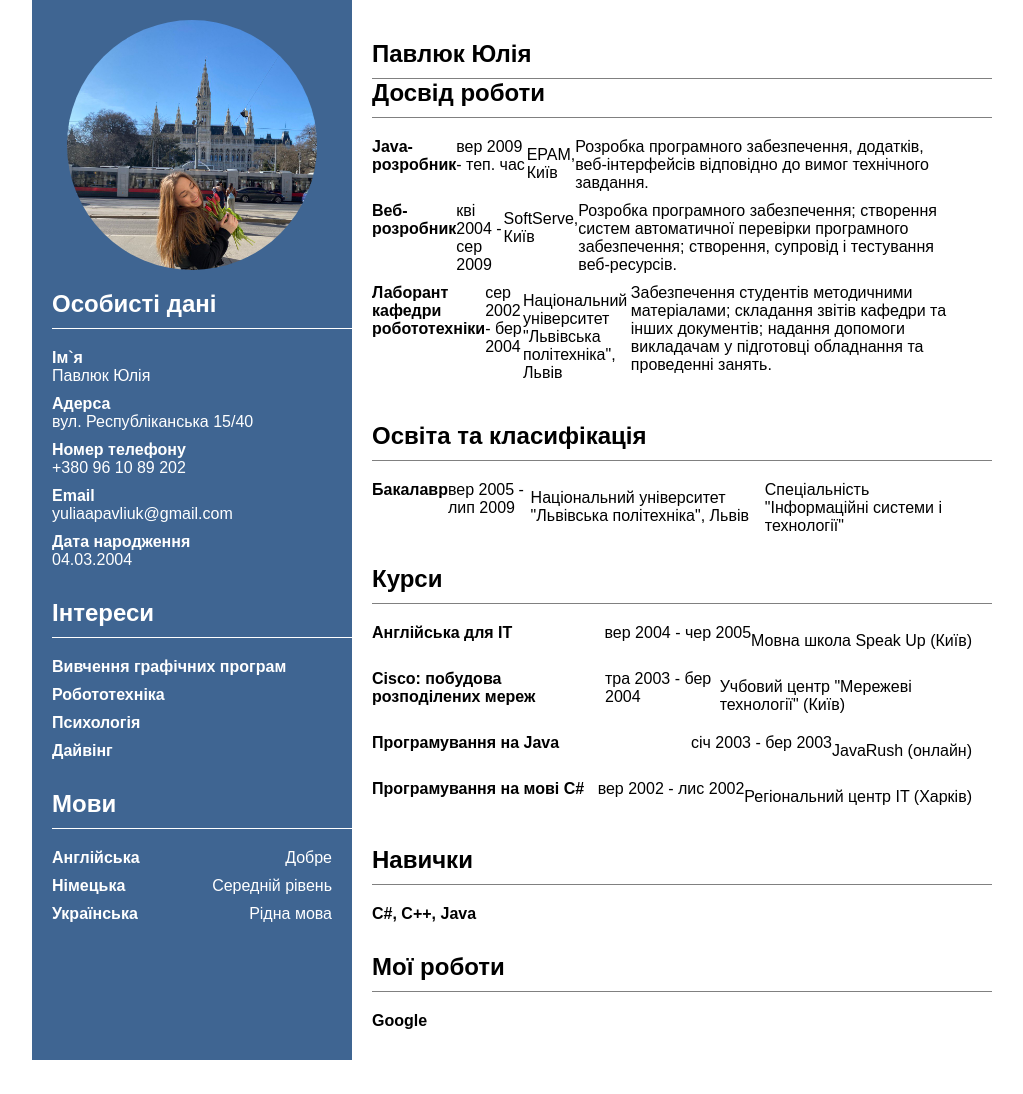
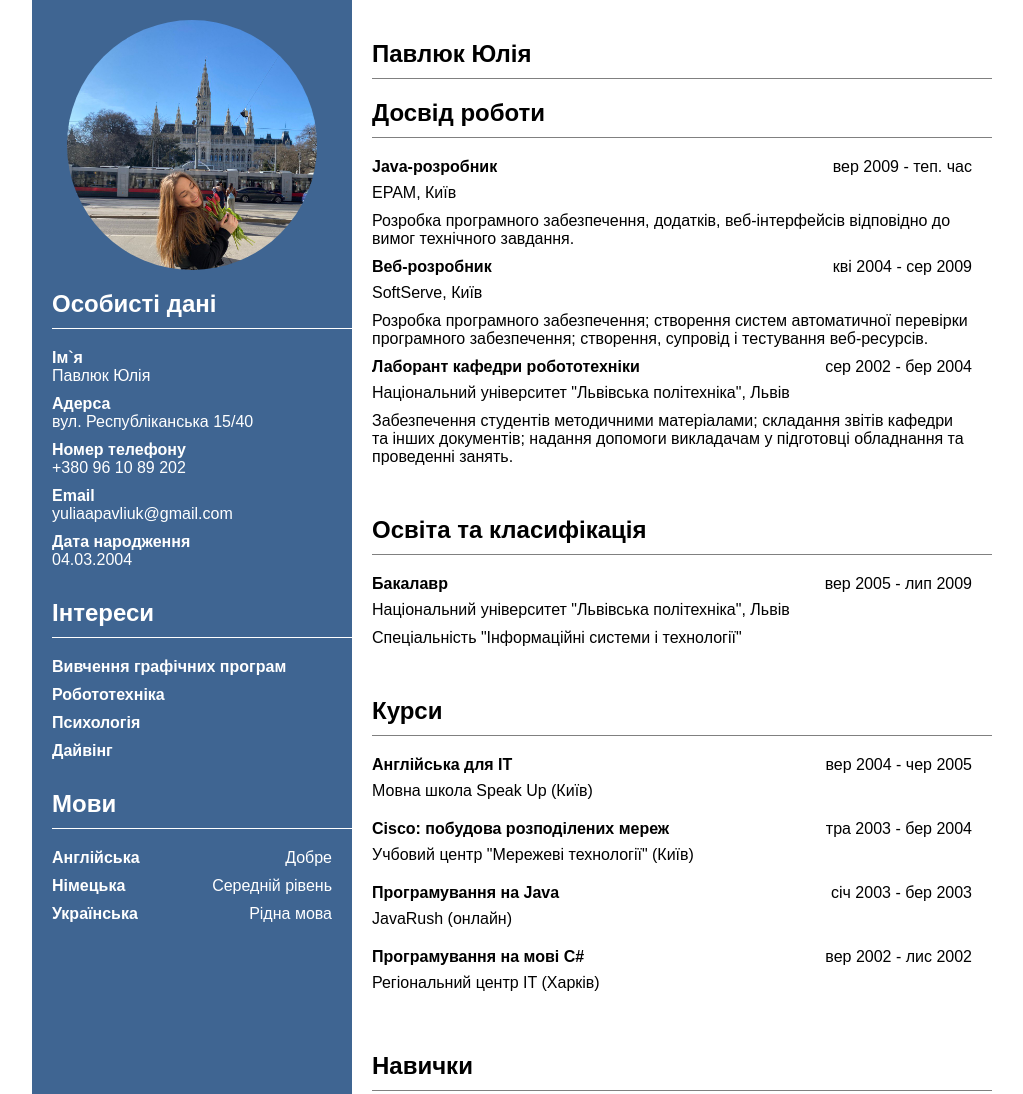
Before and after one commit to Yulia040304/Yulia040304.github.io, a plain HTML site: page index.html in a window 1280 px wide. Shown: the top 1094 px of the page, without its empty margins (128-1151 px from the left). Before the commit the page ends 1060 px from the top, so only its background shows below. Drawn offline with Linux system fonts and the light colour scheme.

Commit message:
Add files via upload

```diff
--- a/styles/style.css
+++ b/styles/style.css
@@ -70,7 +70,6 @@ margin-left: auto;
 .right-side{
 	background: white;
 	width: calc(100% - 320px);
-	padding-top: 20px ;
 	color: #000;
 
 }
@@ -84,7 +83,7 @@ margin-left: auto;
 	border-bottom: 1px solid grey;
 	font-weight: bold;
 	font-size: 24px;
-	padding-top: 20p;
+	padding-top: 20px;
 }
 .right-side-content-item .content li{
 	display: flex;
@@ -93,10 +92,12 @@ margin-left: auto;
 .right-side-content-item .content .content-text{
 margin-left: auto;
 }
-.content-info{
-	padding-bottom: 10px;
-}
+
 .content-info{
 	padding-bottom: 10px;
 	margin-top: 8px;
+	width: 100%;
 }
+li{
+	flex-wrap: wrap;
+}
```
